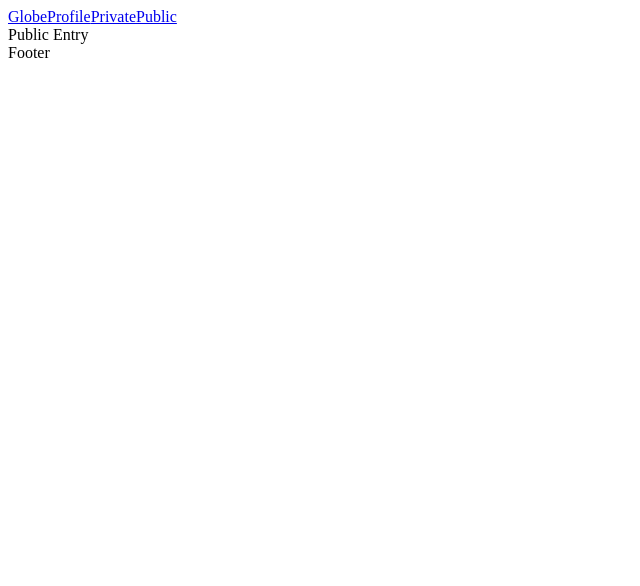
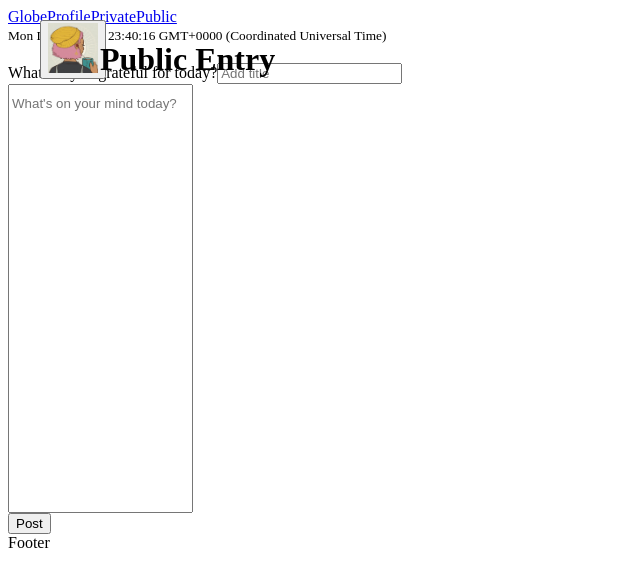
Before and after one commit to Graditude-UX/App, a React (Create React App) app: page /public in a window 1280 px wide. Shown: the top 586 px of the page, without its empty margins (0-640 px from the left). Built offline with nearby package versions, Linux system fonts and the light colour scheme.

Commit message:
router works, now setting up pages

```diff
--- a/package.json
+++ b/package.json
@@ -3,6 +3,8 @@
   "version": "0.1.0",
   "private": true,
   "dependencies": {
+    "@fortawesome/fontawesome-free": "^5.15.4",
+    "@fortawesome/fontawesome-free-webfonts": "^1.0.9",
     "@testing-library/jest-dom": "^5.16.1",
     "@testing-library/react": "^12.1.2",
     "@testing-library/user-event": "^13.5.0",
@@ -10,6 +12,7 @@
     "react-dom": "^17.0.2",
     "react-router-dom": "^6.2.1",
     "react-scripts": "5.0.0",
+    "reactstrap": "^9.0.1",
     "web-vitals": "^2.1.2"
   },
   "scripts": {
--- a/src/App.js
+++ b/src/App.js
@@ -4,9 +4,11 @@ import Profile from './Pages/Profile';
 import Private from './Pages/Private';
 import Globe from './Pages/Globe';
 import Public from './Pages/Public';
+import { Button, FormGroup, Input, Label } from 'reactstrap';
 
 
 function App() {
+
   return (
     <Router>
       <nav>
--- a/src/Pages/Globe.js
+++ b/src/Pages/Globe.js
@@ -1,9 +1,17 @@
 import React from 'react'
+import {useNavigate} from 'react-router-dom'
+import { Button, FormGroup, Input, Label } from 'reactstrap';
+import pic from './avatar.jpg';
 
 function Globe() {
+    let navigate = useNavigate();
+
     return (
         <div>
-            Globe Page
+         <Button onClick={() => {navigate("/profile")}} color="white" style={{position: 'absolute' , left: 40, top: 20}}>
+          <img src={pic} height={50} width={50} />
+        </Button>
+        <h1 style={{position: 'absolute' , left: 100, top: 0, paddingBottom: "30px", paddingTop: "20px"}}> Globe Page </h1>
         </div>
     )
 }
--- a/src/Pages/Private.js
+++ b/src/Pages/Private.js
@@ -1,17 +1,23 @@
-import React from 'react'
+import React, { Component } from 'react';
+import { Button, FormGroup, Input, Label } from 'reactstrap';
+//import Graph from './Linegraph.js';
 import pic from './avatar.jpg';
-//import Graph from './Linegraph.js';
 import { useNavigate } from 'react-router-dom';
+import Form from '../forms/JournalForm.js';
 
 function Privateentry(){
+    let navigate = useNavigate();
+
     return(
         <div>
-           <Button onClick= {this.Page} color="white" style={{position: 'absolute' , left: 40, top: 20}}> <img src={pic} height={50} width={50} /></Button>
-         <h1 style={{paddingBottom: "30px", paddingTop: "20px"}}>Private Entry</h1>
-
-        {/*<h1 style={{position: 'absolute' , left: 100, top: 0, paddingBottom: "30px", paddingTop: "20px"}}> </h1>*/}
+        <Button onClick={() => {navigate("/profile")}} color="white" style={{position: 'absolute' , left: 40, top: 20}}>
+        <img src={pic} height={50} width={50} />
+        </Button>
+        <h1 style={{position: 'absolute' , left: 100, top: 0, paddingBottom: "30px", paddingTop: "20px"}}> Private Entry </h1>
+        <Form/>
         </div>
     )
 }
 
+
 export default Privateentry;
--- a/src/Pages/Profile.js
+++ b/src/Pages/Profile.js
@@ -1,15 +1,17 @@
 import React from 'react'
+import {useNavigate} from 'react-router-dom'
+import { Button, FormGroup, Input, Label } from 'reactstrap';
 import pic from './avatar.jpg';
-import {useNavigate} from 'react-router-dom'
 
 function Profile(){
     let navigate = useNavigate();
 
     return(
         <div>
+        <Button onClick={() => {navigate("/profile")}} color="white" style={{position: 'absolute' , left: 40, top: 20}}>
+          <img src={pic} height={50} width={50} />
+        </Button>
         <h1 style={{position: 'absolute' , left: 100, top: 0, paddingBottom: "30px", paddingTop: "20px"}}> My Profile </h1>
-        <img src={pic} height={50} width={50} style={{position: 'absolute' , left: 40, top: 20}} />
-        <button onClick={() => {navigate("/")}}>Go to globe page</button>
         </div>
     )
 }
--- a/src/Pages/Public.js
+++ b/src/Pages/Public.js
@@ -1,9 +1,19 @@
 import React from 'react'
+import {useNavigate} from 'react-router-dom'
+import { Button, FormGroup, Input, Label } from 'reactstrap';
+import pic from './avatar.jpg';
+import Form from '../forms/PublicForm';
 
 function Public() {
+    let navigate = useNavigate();
+
     return (
         <div>
-            Public Entry
+        <Button onClick={() => {navigate("/profile")}} color="white" style={{position: 'absolute' , left: 40, top: 20}}>
+          <img src={pic} height={50} width={50} />
+        </Button>
+        <h1 style={{position: 'absolute' , left: 100, top: 0, paddingBottom: "30px", paddingTop: "20px"}}> Public Entry </h1>
+        <Form />
         </div>
     )
 }
--- a/src/handle-entries/Form.js
+++ b/src/forms/JournalForm.js
@@ -1,7 +1,7 @@
 import React, { Component } from 'react';
 import { Button, FormGroup, Input, Label } from 'reactstrap';
-import { FontAwesomeIcon } from '@fortawesome/react-fontawesome';
-import { faVideo, faImages, faMicrophone } from '@fortawesome/free-solid-svg-icons';
+//import { FontAwesomeIcon } from '@fortawesome/react-fontawesome';
+//import { faVideo, faImages, faMicrophone } from '@fortawesome/free-solid-svg-icons';
 
 class Form extends Component{
     constructor(props){
@@ -59,9 +59,9 @@ class Form extends Component{
                      value={body}
 
                      onChange={this.handleChange} />
-                     <Button color= "white" style={{position: 'absolute' , left: 130, bottom: 90}}> <FontAwesomeIcon icon={ faImages } /> </Button>
+                     {/* <Button color= "white" style={{position: 'absolute' , left: 130, bottom: 90}}> <FontAwesomeIcon icon={ faImages } /> </Button>
                      <Button color= "white"  style={{position: 'absolute' , right: 132, bottom: 90}}> <FontAwesomeIcon icon={ faVideo } /> </Button>
-                     <Button color= "white"  style={{position: 'absolute' , right: 135, bottom: 130}}><FontAwesomeIcon icon={ faMicrophone }/> </Button>
+                     <Button color= "white"  style={{position: 'absolute' , right: 135, bottom: 130}}><FontAwesomeIcon icon={ faMicrophone }/> </Button> */}
                 </FormGroup>
             </form>
             <Button color = "info" onClick={this.submitForm} size="lg" block>Save Journal</Button>
--- /dev/null
+++ b/src/forms/PublicForm.js
@@ -0,0 +1,71 @@
+import React, { Component } from 'react';
+import { Button, FormGroup, Input, Label } from 'reactstrap';
+//import { FontAwesomeIcon } from '@fortawesome/react-fontawesome';
+//import { faVideo, faImages, faMicrophone } from '@fortawesome/free-solid-svg-icons';
+
+class Form extends Component{
+    constructor(props){
+        super(props)
+
+        this.initialState = {
+            title:'',
+            body: ''
+        }
+
+        this.state = this.initialState
+    }
+
+    handleChange = event => {
+        const {name, value} = event.target
+
+        this.setState({
+            [name]: value
+        })
+    }
+
+    submitForm = () => {
+        this.props.handleSubmit(this.state)
+        this.setState(this.initialState)
+    }
+
+
+    render() {
+        const {title, body} = this.state;
+
+        return (
+            <div>
+            <form>
+                <FormGroup>
+                <small style= {{}}>{Date()}</small>
+                <h3></h3>
+                <Label>
+                   <span className="font-weight-bold"> What are you grateful for today?</span>
+                </Label>
+                <Input
+                     placeholder="Add title"
+                     type="text"
+                     name ="title"
+                     id="title"
+                     value={title}
+                     onChange={this.handleChange} />
+                </FormGroup>
+                <FormGroup>
+                <Label>  </Label>
+                <Input style={{paddingTop: "10px", paddingBottom: "400px" }}
+                     placeholder="What's on your mind today?"
+                     type="text"
+                     name ="body"
+                     id="body"
+                     value={body}
+
+                     onChange={this.handleChange} />
+                     {/* <Button color= "white" style={{position: 'absolute' , left: 130, bottom: 90}}> <FontAwesomeIcon icon={ faImages } /> </Button> */}
+                </FormGroup>
+            </form>
+            <Button color = "info" onClick={this.submitForm} size="lg" block>Post</Button>
+            </div>
+        )
+    }
+}
+
+export default Form;
```
Also changed, not shown: 1 other file (tests, documents, lock files or other folders).
